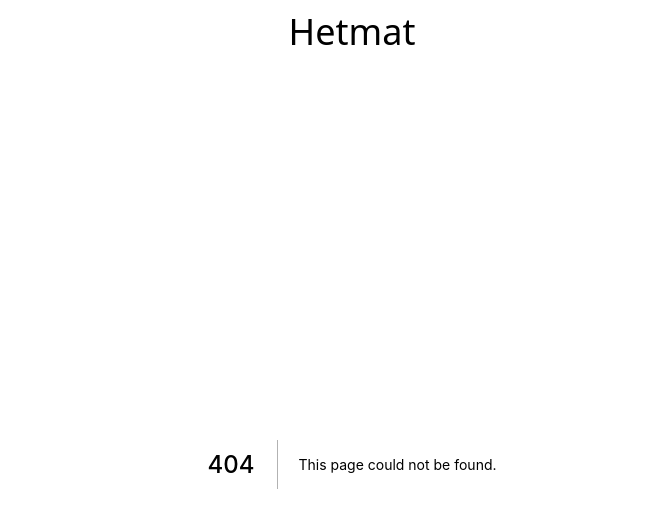
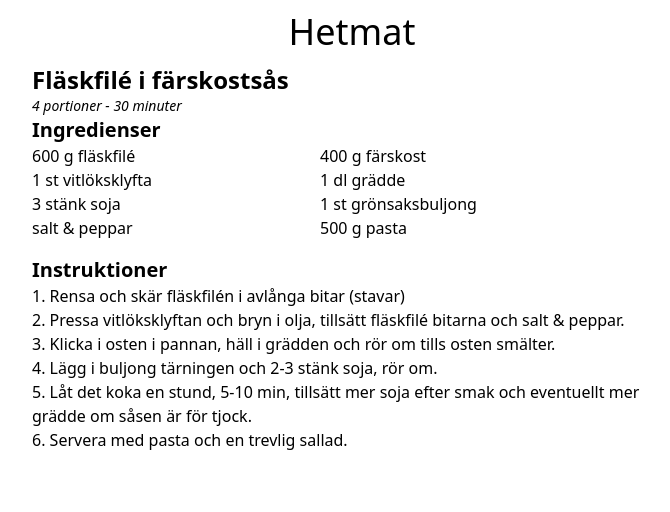
Before and after one commit to westn/Hetmat, a Next.js app: page /flaskfile-i-farskostsas in a window 1280 px wide. Before the commit this address had no page. Shown: the top 512 px of the page, without its empty margins (288-958 px from the left). Built offline with nearby package versions, Linux system fonts and the light colour scheme.

Commit message:
add flaskfile-i-farskostsas

```diff
--- /dev/null
+++ b/pages/flaskfile-i-farskostsas.tsx
@@ -0,0 +1,42 @@
+import { FC } from "react";
+import { Recipe } from "../components/templates";
+
+const title = "Fläskfilé i färskostsås";
+const amount = 4;
+const unit = "portioner";
+const timeInMinutes = 30;
+
+const ingredients = [
+  [600, "g", "fläskfilé"],
+  [400, "g", "färskost"],
+  [1, "st", "vitlöksklyfta"],
+  [1, "dl", "grädde"],
+  [3, "stänk", "soja"],
+  [1, "st", "grönsaksbuljong"],
+  [0, "", "salt & peppar"],
+  [500, "g", "pasta"],
+];
+
+const instructions = [
+  "Rensa och skär fläskfilén i avlånga bitar (stavar)",
+  "Pressa vitlöksklyftan och bryn i olja, tillsätt fläskfilé bitarna och salt & peppar.",
+  "Klicka i osten i pannan, häll i grädden och rör om tills osten smälter.",
+  "Lägg i buljong tärningen och 2-3 stänk soja, rör om.",
+  "Låt det koka en stund, 5-10 min, tillsätt mer soja efter smak och eventuellt mer grädde om såsen är för tjock.",
+  "Servera med pasta och en trevlig sallad.",
+];
+
+const RecipePage: FC = () => {
+  return (
+    <Recipe
+      title={title}
+      amount={amount}
+      unit={unit}
+      timeInMinutes={timeInMinutes}
+      ingredients={ingredients}
+      instructions={instructions}
+    />
+  );
+};
+
+export default RecipePage;
--- a/pages/index.tsx
+++ b/pages/index.tsx
@@ -8,6 +8,7 @@ const recipeTitles = [
   { title: "Chokladbollar", path: "/chokladbollar" },
   { title: "Hamburgare", path: "/hamburgare" },
   { title: "Ugnsbakad lax med pesto", path: "/ugnsbakad-lax-med-pesto" },
+  { title: "Fläskfilé i färskostsås", path: "/flaskfile-i-farskostsas" },
   {
     title: "Älgköttbullar från Jämtland",
     path: "/algkottbullar-fran-jamtland",
```
